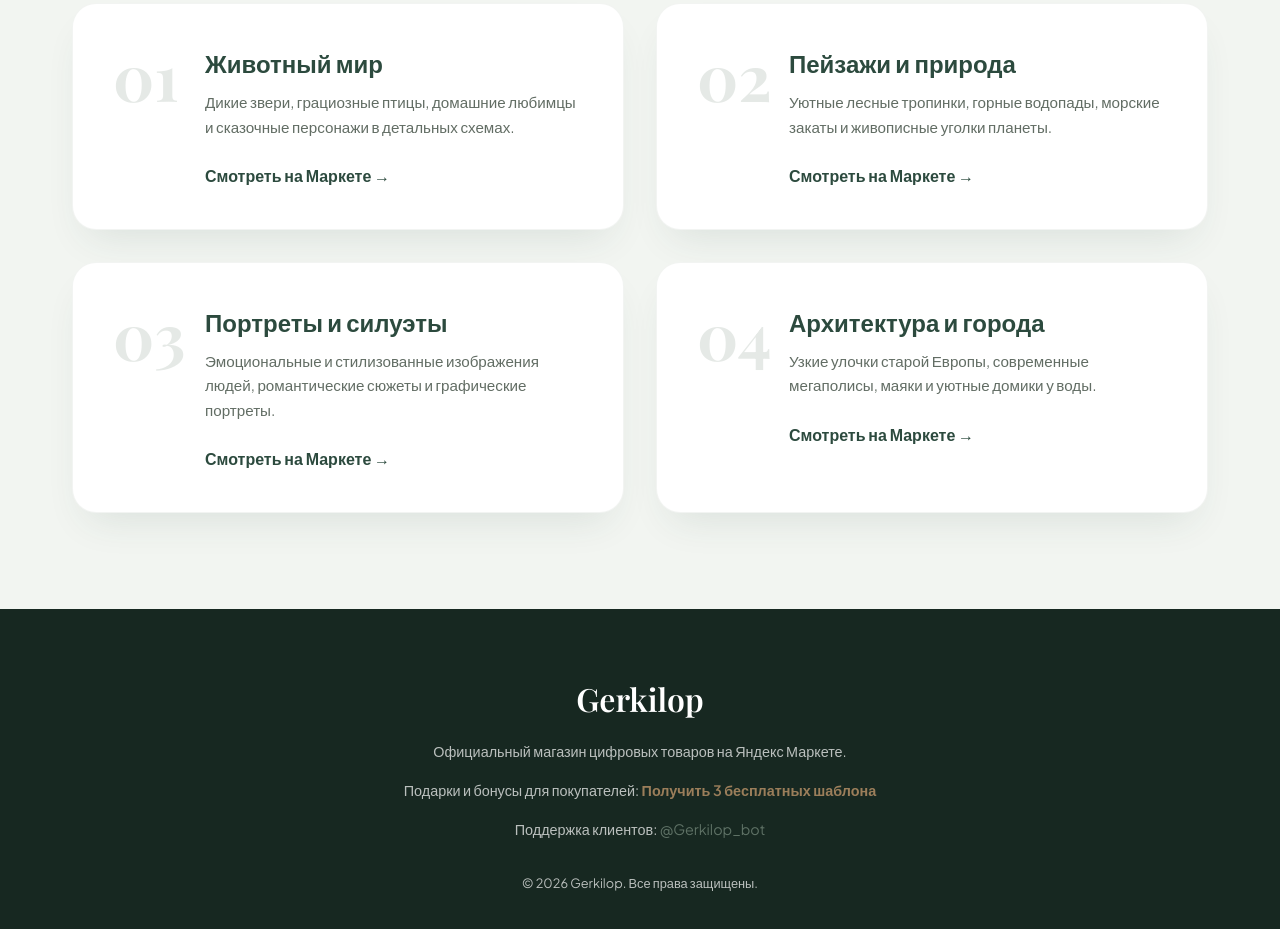
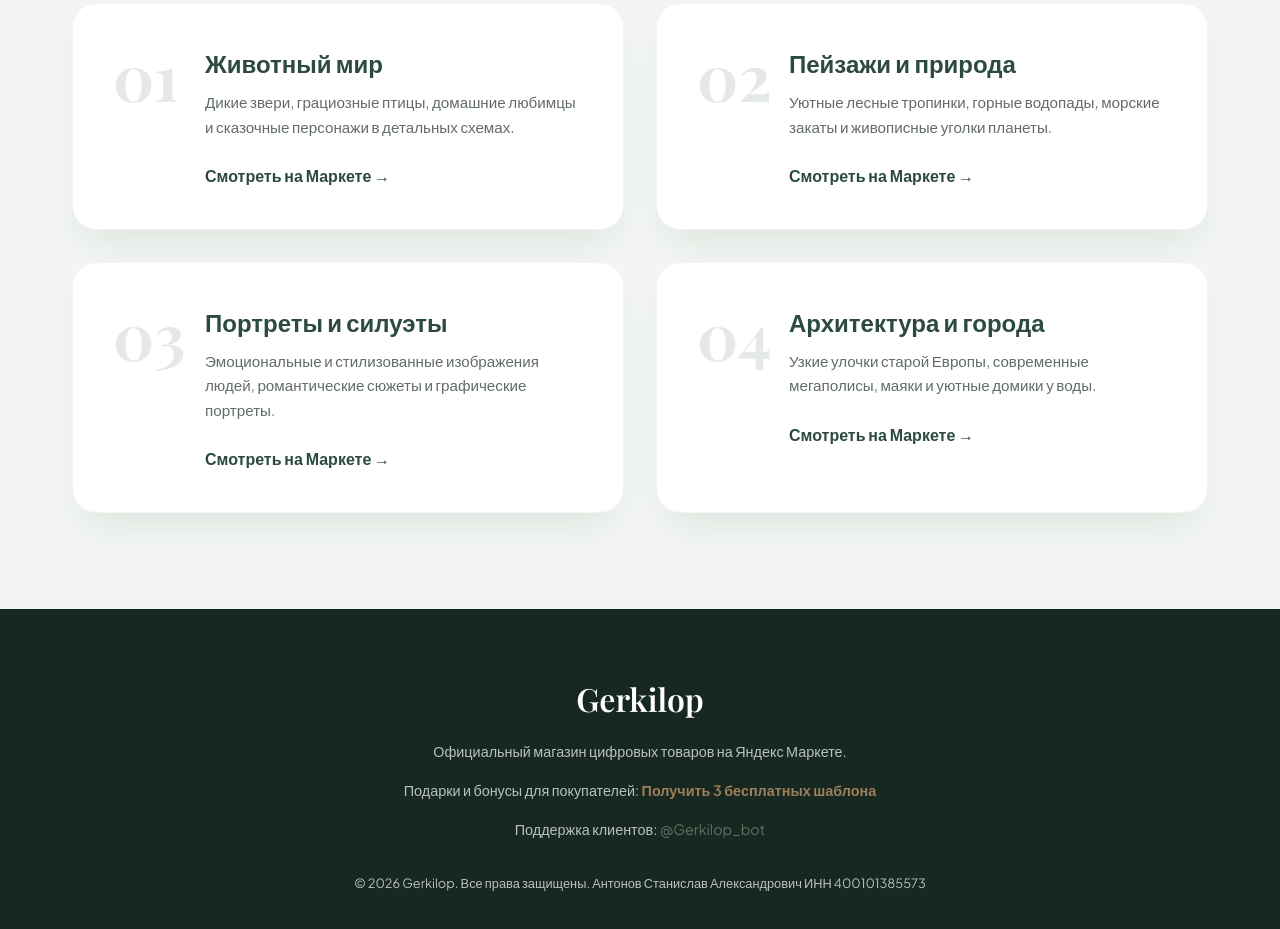
Before and after one commit to itfotost-spec/gerkilop, a plain HTML site: page index.html in a window 1280 px wide. Shown: the part 1065-1994 px from the top of the page. Drawn offline with nearby package versions, Linux system fonts and the light colour scheme; a web font is replaced by a local one.

Commit message:
Update index.html

```diff
--- a/index.html
+++ b/index.html
@@ -590,7 +590,10 @@
         <p>Официальный магазин цифровых товаров на Яндекс Маркете.</p>
         <p>Подарки и бонусы для покупателей: <a href="podarok.html" style="color: #d4a373; text-decoration: none; font-weight: 600;">Получить 3 бесплатных шаблона</a></p>
         <p>Поддержка клиентов: <a href="https://t.me/Gerkilop_bot" target="_blank" style="color: #7c9082; text-decoration: none;">@Gerkilop_bot</a></p>
-        <p style="margin-top: 2rem; font-size: 0.8rem;">&copy; 2026 Gerkilop. Все права защищены.</p>
+        <p style="margin-top: 2rem; font-size: 0.8rem;">&copy; 2026 Gerkilop. Все права защищены.
+        Антонов Станислав Александрович
+ИНН 400101385573
+        </p>
     </footer>
 
     <!-- Скрипт для 3D эффекта -->
```
